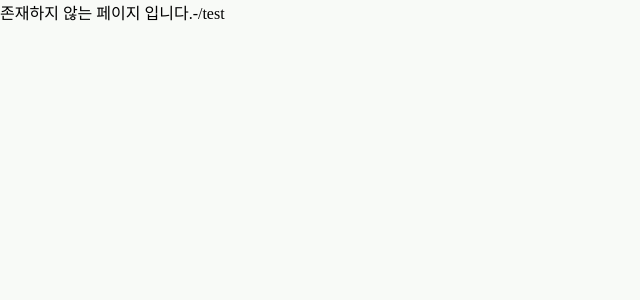
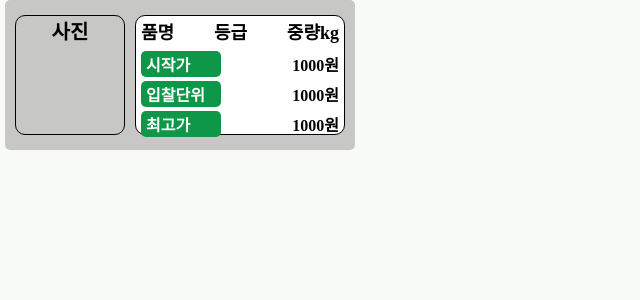
Before and after one commit to seonghun0828/farmNfarms, a React (Create React App) app in the folder frontend/: page /test in a window 1280 px wide. Shown: the top 300 px of the page, without its empty margins (0-640 px from the left). Built offline with nearby package versions, Linux system fonts and the light colour scheme.

Commit message:
[feat]Front: 카드 컴포넌트 추가 및 버튼 기능 개선

```diff
--- a/frontend/src/App.js
+++ b/frontend/src/App.js
@@ -16,6 +16,7 @@ import { useEffect, useState } from 'react';
 import { useDispatch, useSelector } from 'react-redux';
 import reissue from '../src/common/reissue'
 import History from './components/pages/History';
+import TestPage from './components/pages/TestPage/TestPage';
 
 
 function App() {
@@ -45,6 +46,7 @@ function App() {
             <Route path="/price" element={<Price />} />
             <Route path="/mypage/update" element={<UpdateProfile />}/>
             <Route path="/history" element={<History />}/>
+            <Route path="/test" element={<TestPage />}/>
             <Route path="/*" element={<NotFound />}/>
           </Routes>
         </BrowserRouter>
--- /dev/null
+++ b/frontend/src/common/randomNickname.js
@@ -0,0 +1,30 @@
+const nameList = ['말하는 감자', '말하는 오이', '말하는 고구마', '말하는 옥수수', '말하는 수박', '말하는 당근', '말하는 사과',
+  '말하는 토마토', '말하는 딸기', '말하는 양파', '말하는 대파', '말하는 고추', '말하는 바나나', '말하는 버섯', '말하는 마늘',
+  '말하는 깻잎', '말하는 상추', '말하는 브로콜리', '말하는 포도', '말하는 키위', '말하는 레몬', '말하는 파인애플',
+  '기뻐하는 감자', '기뻐하는 오이', '기뻐하는 고구마', '기뻐하는 옥수수', '기뻐하는 수박', '기뻐하는 당근', '기뻐하는 사과',
+  '기뻐하는 토마토', '기뻐하는 딸기', '기뻐하는 양파', '기뻐하는 대파', '기뻐하는 고추', '기뻐하는 바나나', '기뻐하는 버섯',
+  '기뻐하는 마늘', '기뻐하는 깻잎', '기뻐하는 상추', '기뻐하는 브로콜리', '기뻐하는 포도', '기뻐하는 키위', '기뻐하는 레몬',
+  '기뻐하는 파인애플',
+  '단호한 감자', '단호한 오이', '단호한 고구마', '단호한 옥수수', '단호한 수박', '단호한 당근', '단호한 사과',
+  '단호한 토마토', '단호한 딸기', '단호한 양파', '단호한 대파', '단호한 고추', '단호한 바나나', '단호한 버섯', '단호한 마늘',
+  '단호한 깻잎', '단호한 상추', '단호한 브로콜리', '단호한 포도', '단호한 키위', '단호한 레몬', '단호한 파인애플',
+  '매력적인 감자', '매력적인 오이', '매력적인 고구마', '매력적인 옥수수', '매력적인 수박', '매력적인 당근', '매력적인 사과',
+  '매력적인 토마토', '매력적인 딸기', '매력적인 양파', '매력적인 대파', '매력적인 고추', '매력적인 바나나', '매력적인 버섯',
+  '매력적인 마늘', '매력적인 깻잎', '매력적인 상추', '매력적인 브로콜리', '매력적인 포도', '매력적인 키위', '매력적인 레몬',
+  '매력적인 파인애플',
+  '신나는 감자', '신나는 오이', '신나는 고구마', '신나는 옥수수', '신나는 수박', '신나는 당근', '신나는 사과',
+  '신나는 토마토', '신나는 딸기', '신나는 양파', '신나는 대파', '신나는 고추', '신나는 바나나', '신나는 버섯',
+  '신나는 마늘', '신나는 깻잎', '신나는 상추', '신나는 브로콜리', '신나는 포도', '신나는 키위', '신나는 레몬',
+  '신나는 파인애플',
+  '욕심쟁이 감자', '욕심쟁이 오이', '욕심쟁이 고구마', '욕심쟁이 옥수수', '욕심쟁이 수박', '욕심쟁이 당근', '욕심쟁이 사과',
+  '욕심쟁이 토마토', '욕심쟁이 딸기', '욕심쟁이 양파', '욕심쟁이 대파', '욕심쟁이 고추', '욕심쟁이 바나나', '욕심쟁이 버섯',
+  '욕심쟁이 마늘', '욕심쟁이 깻잎', '욕심쟁이 상추', '욕심쟁이 브로콜리', '욕심쟁이 포도', '욕심쟁이 키위', '욕심쟁이 레몬',
+  '욕심쟁이 파인애플',
+  '겸손한 감자', '겸손한 오이', '겸손한 고구마', '겸손한 옥수수', '겸손한 수박', '겸손한 당근', '겸손한 사과',
+  '겸손한 토마토', '겸손한 딸기', '겸손한 양파', '겸손한 대파', '겸손한 고추', '겸손한 바나나', '겸손한 버섯',
+  '겸손한 마늘', '겸손한 깻잎', '겸손한 상추', '겸손한 브로콜리', '겸손한 포도', '겸손한 키위', '겸손한 레몬',
+  '겸손한 파인애플',
+  '개발자 깨굴', '개발자 지니', '개발자 히로', '개발자 물통', '개발자 조조', '개발자 무기',
+];
+
+export default nameList;
--- a/frontend/src/components/atoms/SwipeableButton/index.jsx
+++ b/frontend/src/components/atoms/SwipeableButton/index.jsx
@@ -36,8 +36,8 @@ const SwipeableButton = (props) => {
 
   const endDrag = (e) => {
     setMoving(false);
-    console.log(slideRight, containerWidth, containerWidth * 0.7)
-    if (slideRight > containerWidth * 0.7) {
+    // console.log(slideRight, containerWidth, containerWidth * 0.7)
+    if (slideRight > containerWidth * 0.75) {
       setSlideRight(containerWidth);
       if (props.onSuccess) {
         props.onSuccess();
@@ -66,7 +66,8 @@ const SwipeableButton = (props) => {
         return prevDone;
       })
       setSlideRight(0);
-      buttonRef.current.style.left = 50 + 'px'
+      buttonRef.current.style.left = 50 + 'px';
+      props.biddingHandler();
     }
   }
 
@@ -88,6 +89,11 @@ const SwipeableButton = (props) => {
             onTouchStart={startDrag}
             onTouchMove={onDrag}
             onTouchEnd={endDrag}
+            // 이 부분은 핸드폰에서 테스트를 하기 위해서 설정함
+            onMouseDown={startDrag}
+            onMouseUp={endDrag}
+            onMouseMove={onDrag}
+            ////////
             style={{ background: props.color }}
             >
             <span className='rsbcSliderText'>{getText()}</span>
--- a/frontend/src/components/auction/VideoRoomComponent.jsx
+++ b/frontend/src/components/auction/VideoRoomComponent.jsx
@@ -20,9 +20,11 @@ import DownButton from '../atoms/DownButton';
 import OnAirButton from '../atoms/OnAirButton';
 import LeaveButton from '../atoms/LeaveButton';
 import Swipeable from '../molecules/Swipeable';
+import _ from 'lodash';
+import nameList from '../../common/randomNickname';
 
 const StyledDiv = styled.div`
-  background: rgba(255, 255, 255, 0.2);
+  background: rgba(0, 0, 0, 0.2);
   border-radius: 5px;
   width: 350px;
   margin-left: 5px;
@@ -153,8 +155,8 @@ const VideoRoomComponent = () => {
 
   // 세션 아이디 설정
   useEffect(() => {
-    setMySessionId(`Session${roomId}`)
-  }, [])
+    setMySessionId(`Session${roomId}`);
+  }, []);
 
   // 세션에 참여하기
   const joinSession = () => {
@@ -218,7 +220,7 @@ const VideoRoomComponent = () => {
         setBestBidder(username);
         setBestBidderPhone(tmp[3]);
       }
-    })
+    });
 
     // --- 4) 유효한 토큰으로 세션에 접속하기 ---
     getToken().then((token) => {
@@ -272,10 +274,13 @@ const VideoRoomComponent = () => {
     setIsHost(false) // isHost를 false로 설정함
   }
 
-  // 호스트(방 생성자) 여부에 따른 isHost를 토글링함(created())
+  // 호스트(방 생성자) 여부에 따른 isHost를 토글링함(created()) + 호스트가 아닐 경우 유저의 이름을 바꿈
   useEffect(() => {
     setIsHost(localStorage.getItem("host") ? true : false)
-  }, [])
+    if (!isHost) {
+      setMyUserName(_.sample(nameList));
+    }
+  }, [isHost]);
 
   useEffect(() => {
     const onbeforeunload = (event) => {
@@ -285,7 +290,7 @@ const VideoRoomComponent = () => {
     return () => {
       window.removeEventListener('beforeunload', onbeforeunload);
     }
-  }, [leaveSession])
+  }, [leaveSession]);
 
   // 참가자를 배열에서 제거함
   const deleteSubscriber = useCallback((streamManager) => {
@@ -295,7 +300,7 @@ const VideoRoomComponent = () => {
       tmp_subscribers.splice(index, 1);
       setSubscribers(tmp_subscribers) // 이거 안 되면 구조분해할당으로 업데이트 할 것
     }
-  }, [subscribers])
+  }, [subscribers]);
 
   // 메세지 보내기(Sender of the message (after 'session.connect'))
   const sendMsg = (msg, currentSession) => {
@@ -350,7 +355,7 @@ const VideoRoomComponent = () => {
         console.error(error)
       })
     }
-  }
+  };
 
   // 입찰가 증가 핸들러
   const priceUpHandler = () => {
@@ -359,7 +364,7 @@ const VideoRoomComponent = () => {
         return parseInt(prevPrice) + parseInt(items[itemIndex].bidIncrement)
       })
     }
-  }
+  };
 
   // 입찰가 하락 핸들러
   const priceDownHandler = () => {
@@ -371,7 +376,7 @@ const VideoRoomComponent = () => {
         return parseInt(prevPrice) - parseInt(items[itemIndex].bidIncrement)
       })
     }
-  }
+  };
 
   // 경매 결과 백엔드 api 호출
   const sendAuctionResult = async() => {
@@ -392,12 +397,12 @@ const VideoRoomComponent = () => {
       console.log('Send Data Failed!')
       }
     }
-  }
+  };
 
   // 로딩 페이지를 통한 방 입장
   const enterAuctionRoom = () => {
-    joinSession()
-  }
+    joinSession();
+  };
 
   // 타이머 시작
   const startTimer = () => {
@@ -511,18 +516,15 @@ const VideoRoomComponent = () => {
                 {tempHighestPrice !== 0 && <span>￦{tempHighestPrice}원</span>}
                 {tempBestBidder && <p>{tempBestBidder}</p>}
               </WhiteDiv>
-            </StyledDiv>
+            </StyledDiv> */}
             <StyledDiv>
-              <span>
-                내 응찰 가격
-              </span>
               <WhiteDiv>
                 ￦{price.toLocaleString('ko-KR')}원
               </WhiteDiv>
-            </StyledDiv> */}
+            </StyledDiv>
             <StyledDiv style={{ width: '350px', display: 'flex', justifyContent: 'space-between'}}>
               <div style={{ width: '250px', display: 'flex', justifyContent: 'start', alignItems: 'center', marginLeft: '10px'}} >
-                <Swipeable></Swipeable>
+                <Swipeable biddingHandler={biddingHandler}></Swipeable>
               </div>
               <div style={{display: 'flex', flexDirection: 'column'}}>
                 <UpButton priceUpHandler={priceUpHandler}/>
--- /dev/null
+++ b/frontend/src/components/molecules/AuctionItemCard/AuctionItemCard.jsx
@@ -0,0 +1,107 @@
+import React from "react";
+import styled from "styled-components";
+
+const CardBackDiv = styled.div`
+  background: rgba(0, 0, 0, 0.2);
+  width: 350px;
+  height: 150px;
+  border-radius: 5px;
+  margin-left: 5px;
+  margin-right: 5px;
+  text-align: center;
+  font-size: 20px;
+  font-weight: bold;
+  display: flex;
+  justify-content: center;
+  align-items: center;
+`
+
+const CardDiv = styled.div`
+  margin : 10px;
+  width: 100%;
+  display: flex;
+  justify-content: space-between;
+  align-items: center;
+`
+
+const ImgBox = styled.div`
+  width: 110px;
+  height: 120px;
+  border-radius: 10px;
+  border: 1px solid;
+`
+
+const ContentsBox = styled.div`
+  display: flex;
+  flex-direction: column;
+  justify-content: space-between;
+  width: 210px;
+  height: 120px;
+  border-radius: 10px;
+  border: 1px solid;
+  background-color: white;
+`
+
+const ContentDiv = styled.div`
+  display:flex;
+  justify-content: space-between;
+  align-items: center;
+  color: white;
+  font-size: 16px;
+`
+
+const ItemTitleDiv = styled.div`
+  display:flex;
+  justify-content: space-between;
+  align-items: center;
+  font-size: 18px;
+  margin: 2px 5px 0px 5px;
+`
+
+const ItemTag = styled.div`
+  background-color: #0F9749;
+  width: 80px;
+  border-radius: 5px;
+  padding-left: 5px;
+  padding-top: 1px;
+  padding-bottom: 1px;
+  text-align: left;
+  margin: 2px 0px 2px 5px;
+`
+
+const ItemContentsDiv = styled.div`
+  margin: 2px 5px 2px 5px;
+`
+
+const AuctionItemCard = (props) => {
+  return (
+    <CardBackDiv>
+      <CardDiv>
+        <ImgBox>사진</ImgBox>
+        <ContentsBox>
+          <ItemTitleDiv>
+            <span>품명</span>
+            <span>등급</span>
+            <span>중량kg</span>
+          </ItemTitleDiv>
+          <div style={{marginBottom: '5px', marginTop: '5px'}}>
+            <ContentDiv>
+              <ItemTag>시작가</ItemTag>
+              <ItemContentsDiv style={{color: 'black'}}>1000원</ItemContentsDiv>
+            </ContentDiv>
+            <ContentDiv>
+              <ItemTag>입찰단위</ItemTag>
+              <ItemContentsDiv style={{color: 'black'}}>1000원</ItemContentsDiv>
+            </ContentDiv>
+            <ContentDiv>
+              <ItemTag>최고가</ItemTag>
+              <ItemContentsDiv style={{color: 'black'}}>1000원</ItemContentsDiv>
+            </ContentDiv>
+          </div>
+        </ContentsBox>
+      </CardDiv>
+    </CardBackDiv>
+  )
+}
+
+export default AuctionItemCard;
--- a/frontend/src/components/molecules/Swipeable/index.jsx
+++ b/frontend/src/components/molecules/Swipeable/index.jsx
@@ -2,13 +2,13 @@ import React from "react";
 import SwipeableButton from "../../atoms/SwipeableButton";
 // import './TestPage.css';
 
-const Swipeable = () => {
+const Swipeable = ({ biddingHandler }) => {
   const onSuccess = () => {
     console.log('Swipe Success!!');
   }
 
   return (
-      <SwipeableButton color='#6ab04c' onSuccess={onSuccess} text='밀어서 입찰하기' />
+    <SwipeableButton color='#6ab04c' biddingHandler={biddingHandler} onSuccess={onSuccess} text='밀어서 입찰하기' />
   )
 }
 
--- /dev/null
+++ b/frontend/src/components/pages/TestPage/TestPage.jsx
@@ -0,0 +1,13 @@
+// 테스트 목적의 페이지
+import React from "react";
+import AuctionItemCard from "../../molecules/AuctionItemCard/AuctionItemCard";
+
+const TestPage = () => {
+ return (
+  <div>
+    <AuctionItemCard></AuctionItemCard>
+  </div>
+ )
+}
+
+export default TestPage;
```
